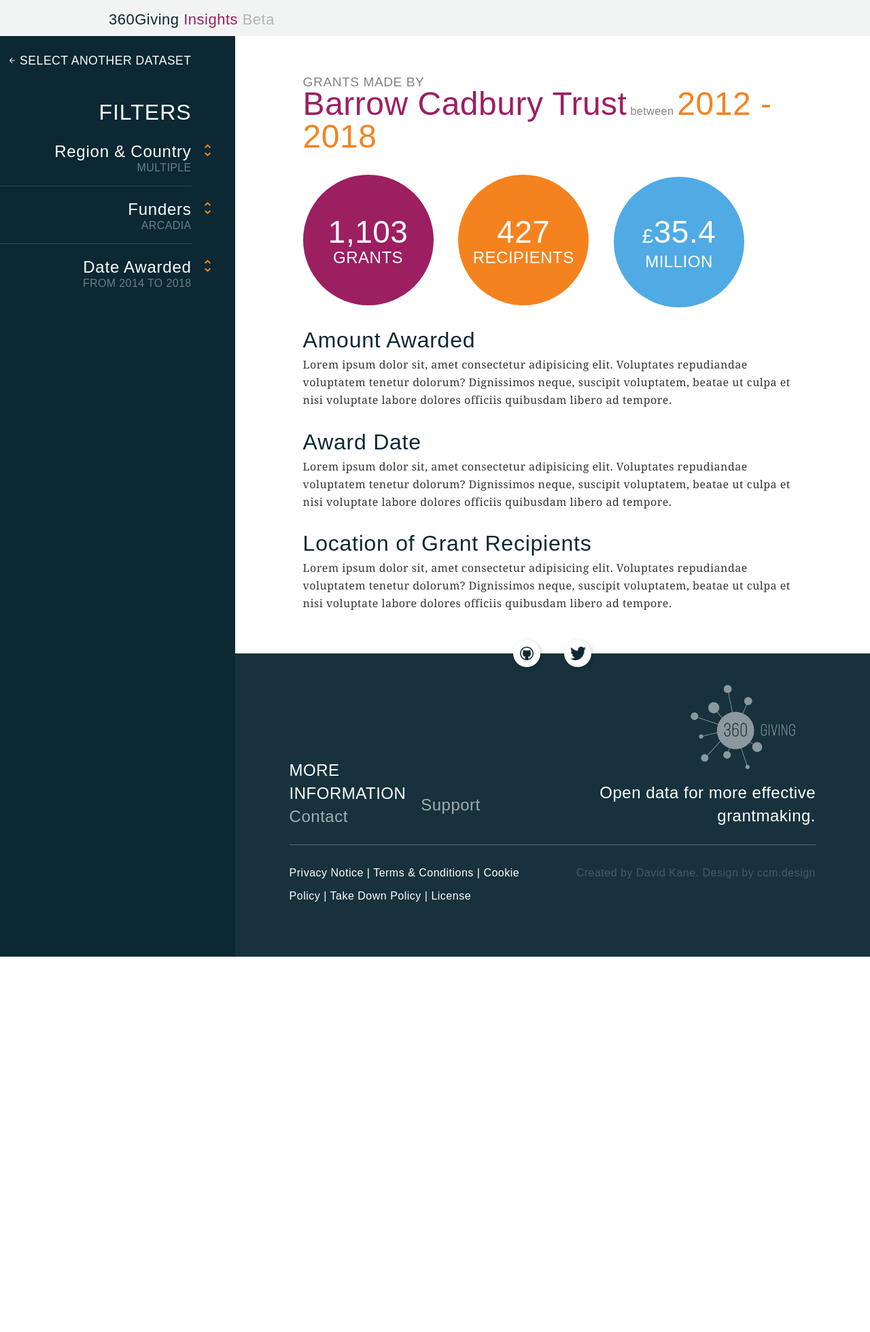
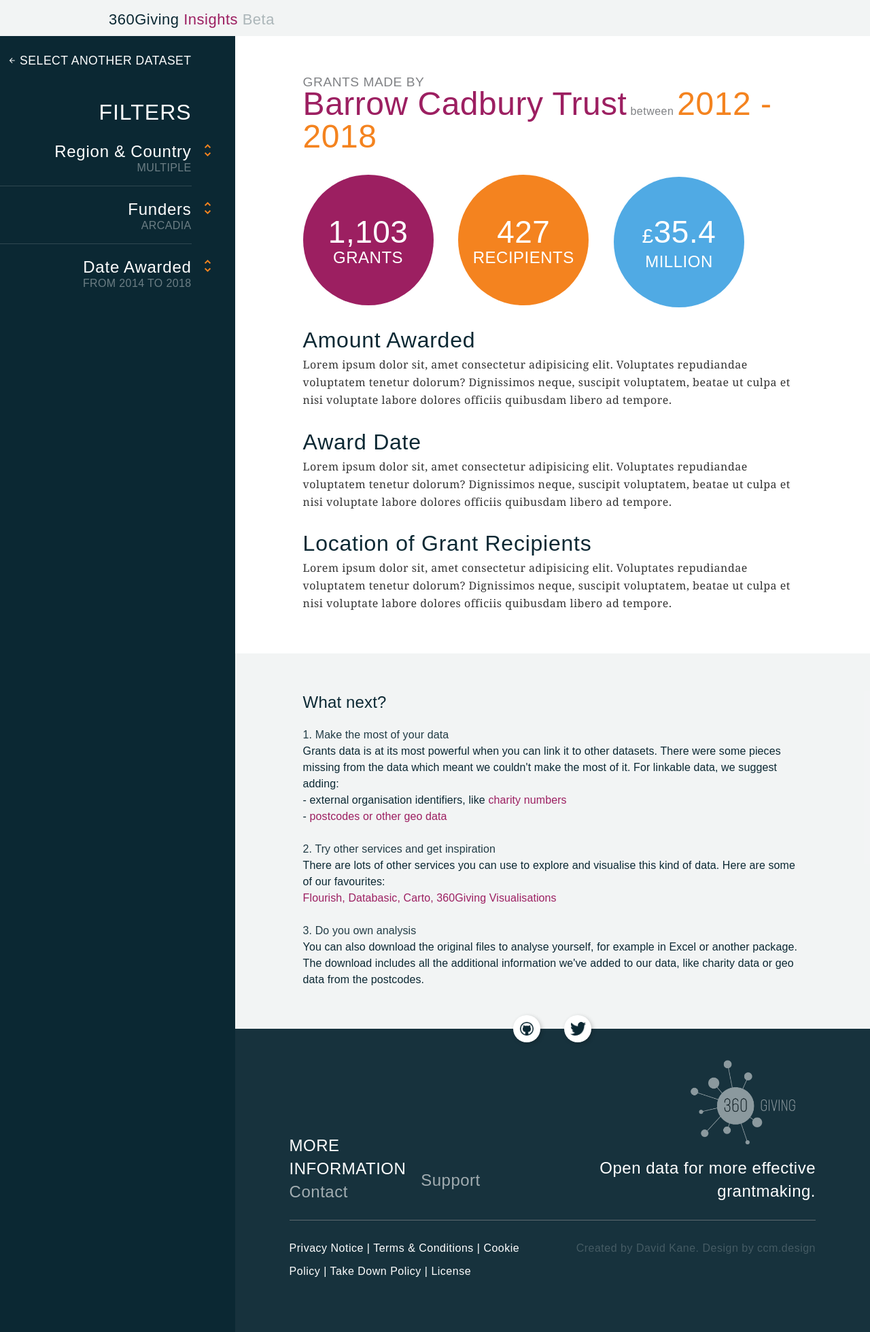
Before and after one commit to ccmdesign/360-insights, a Jekyll site: the page built from source/results.html, in a window 1280 px wide. Shown: the whole page at 68% size. Built offline with Jekyll 4.4.1, drawn with Linux system fonts in a browser that asks for light colours; some web fonts are replaced; before the commit the page ends 1407 px from its top, so only the background shows below that.

Commit message:
:rocket: Add What Next to results page.

```diff
--- a/source/_sass/_results.scss
+++ b/source/_sass/_results.scss
@@ -292,6 +292,47 @@
     flex: 73%;
     overflow: auto;
 
+    &__whats-next {
+      background-color: rgba(11, 40, 51, 0.05);
+      padding: 24px 32px;
+
+      @include breakpoint($large) {
+        padding: 60px 100px;
+      }
+
+      &__title {
+        color: #0b2833;
+        font-family: $compact-sans;
+        font-size: 1.5em;
+        font-weight: 300;
+        letter-spacing: 0.15px;
+        line-height: 24px;
+      }
+
+      p {
+        color: #0b2833;
+        font-family: $compact-sans;
+        font-size: 1em;
+        font-weight: 300;
+        letter-spacing: 0.1px;
+        line-height: 24px;
+        margin: 24px 0 0 0;
+
+        strong {
+          font-weight: 400;
+        }
+
+        a {
+          color: #9c1f61;
+
+          &:hover {
+            color: lighten(#9c1f61, 5);
+            text-decoration: underline;
+          }
+        }
+      }
+    }
+
     &__section-title {
       color: #0b2833;
       font-family: $compact-sans;
@@ -377,7 +418,11 @@
     }
 
     &__content {
-      padding: 60px 100px;
+      padding: 24px 32px;
+
+      @include breakpoint($large) {
+        padding: 60px 100px;
+      }
 
       &__grants-made-by {
         color: #808285;
--- a/source/results.html
+++ b/source/results.html
@@ -97,6 +97,24 @@
         <h2 class="results-page__body__section-title">Location of Grant Recipients</h2>
         <div>Lorem ipsum dolor sit, amet consectetur adipisicing elit. Voluptates repudiandae voluptatem tenetur dolorum? Dignissimos neque, suscipit voluptatem, beatae ut culpa et nisi voluptate labore dolores officiis quibusdam libero ad tempore.</div>
       </section>
+      <section class="results-page__body__whats-next">
+        <h3 class="results-page__body__whats-next__title">What next?</h3>
+        <p>
+          <strong>1. Make the most of your data</strong><br />
+          Grants data is at its most powerful when you can link it to other datasets. There were some pieces missing from the data which meant we couldn't make the most of it. For linkable data, we suggest adding:<br />
+          - external organisation identifiers, like <a href="#" target="_blank" rel="noopener">charity numbers</a><br />
+          - <a href="#" target="_blank" rel="noopener">postcodes or other geo data</a>
+        </p>
+        <p>
+          <strong>2. Try other services and get inspiration</strong><br />
+          There are lots of other services you can use to explore and visualise this kind of data. Here are some of our favourites:<br />
+          <a href="#" target="_blank" rel="noopener">Flourish, Databasic, Carto, 360Giving Visualisations</a>
+        </p>
+        <p>
+          <strong>3. Do you own analysis</strong><br />
+          You can also download the original files to analyse yourself, for example in Excel or another package. The download includes all the additional information we've added to our data, like charity data or geo data from the postcodes.
+        </p>
+      </section>
       {% include _footer.html theme="light" %}
     </div>
   </div>
```
